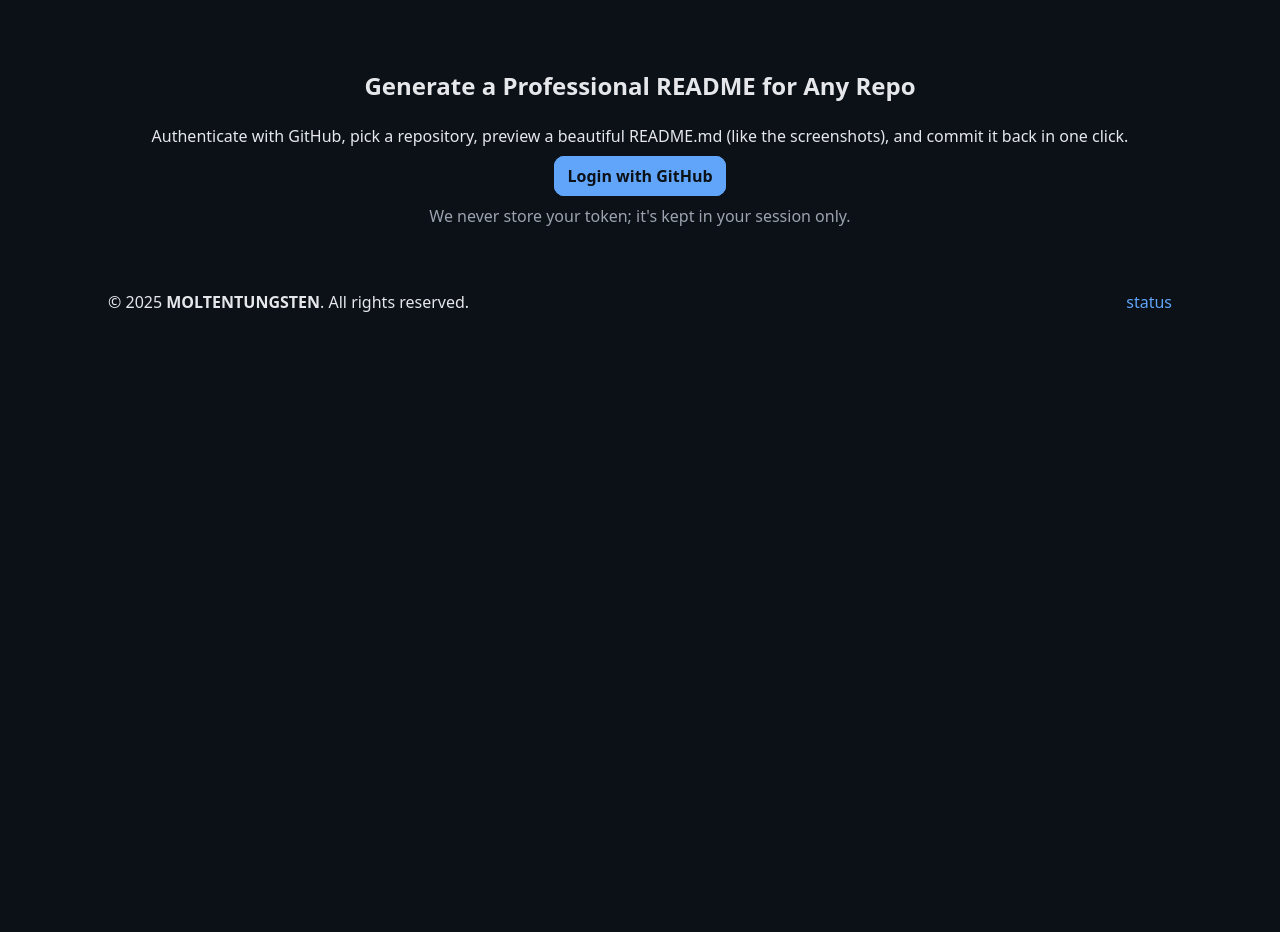
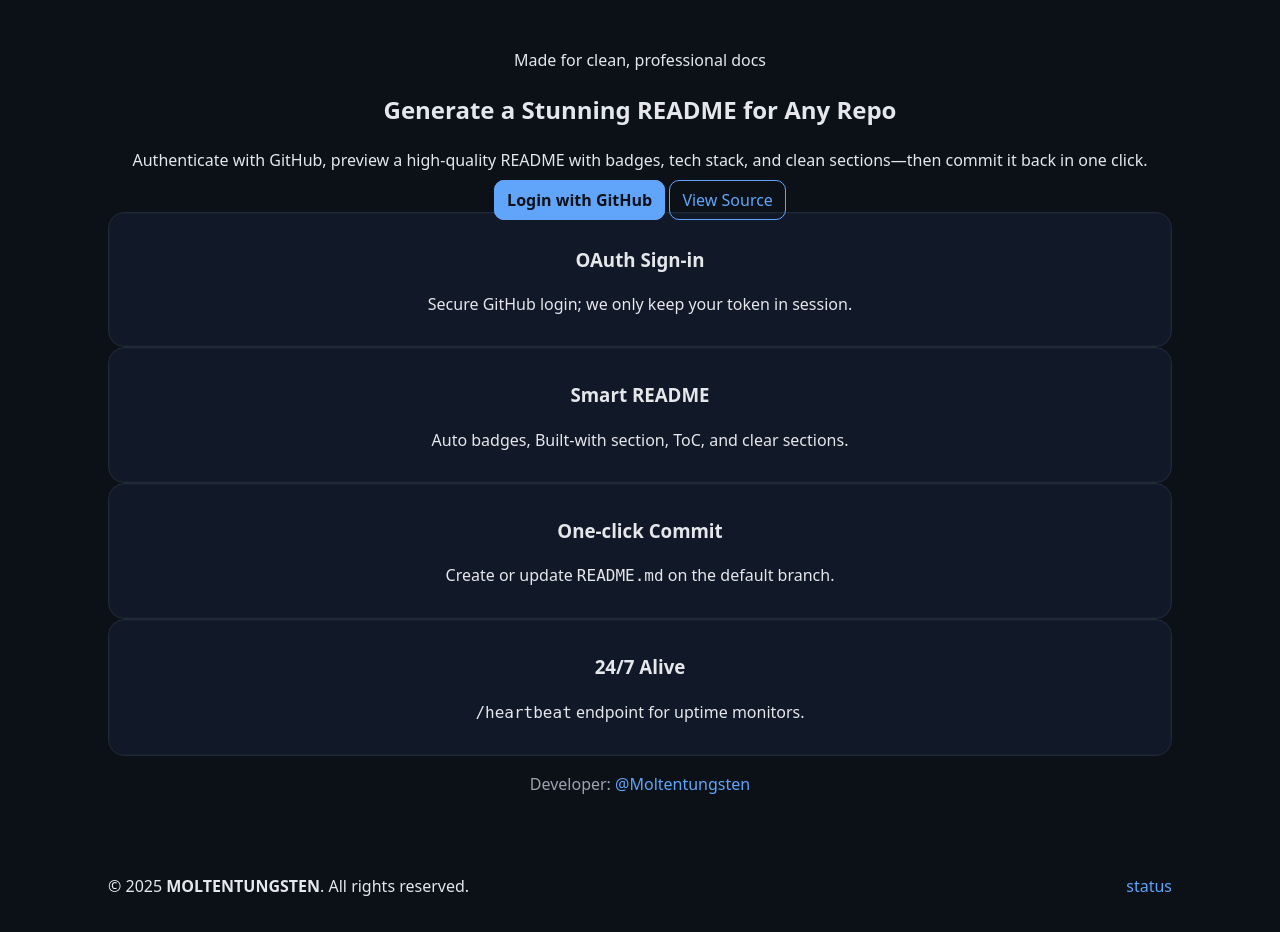
Before and after one commit to Themoltentungsten/GDOC, a Flask app: page / in a window 1280 px wide. Shown: the part 60-992 px from the top of the page. Before the commit the page ends 372 px from the top, so only its background shows below. Run offline with Flask 3, Linux system fonts and the light colour scheme.

Commit message:
Update index.html

```diff
--- a/GDOC/templates/index.html
+++ b/GDOC/templates/index.html
@@ -1,10 +1,36 @@
-
 {% extends "base.html" %}
 {% block content %}
 <section class="hero">
-  <h1>Generate a Professional README for Any Repo</h1>
-  <p>Authenticate with GitHub, pick a repository, preview a beautiful README.md (like the screenshots), and commit it back in one click.</p>
-  <p><a class="btn primary" href="{{ url_for('login') }}">Login with GitHub</a></p>
-  <div class="muted">We never store your token; it's kept in your session only.</div>
+  <div class="pill">Made for clean, professional docs</div>
+  <h1 class="gradient">Generate a Stunning README for Any Repo</h1>
+  <p class="sub">
+    Authenticate with GitHub, preview a high-quality README with badges, tech stack,
+    and clean sections—then commit it back in one click.
+  </p>
+  <div class="cta">
+    <a class="btn primary xl" href="{{ url_for('login') }}">Login with GitHub</a>
+    <a class="btn ghost" href="https://github.com/Themoltentungsten/GDOC" target="_blank">View Source</a>
+  </div>
+
+  <div class="features">
+    <div class="card feature">
+      <h3>OAuth Sign-in</h3>
+      <p>Secure GitHub login; we only keep your token in session.</p>
+    </div>
+    <div class="card feature">
+      <h3>Smart README</h3>
+      <p>Auto badges, Built-with section, ToC, and clear sections.</p>
+    </div>
+    <div class="card feature">
+      <h3>One-click Commit</h3>
+      <p>Create or update <code>README.md</code> on the default branch.</p>
+    </div>
+    <div class="card feature">
+      <h3>24/7 Alive</h3>
+      <p><code>/heartbeat</code> endpoint for uptime monitors.</p>
+    </div>
+  </div>
+
+  <p class="muted tiny">Developer: <a href="https://github.com/Themoltentungsten" target="_blank">@Moltentungsten</a></p>
 </section>
 {% endblock %}
```
